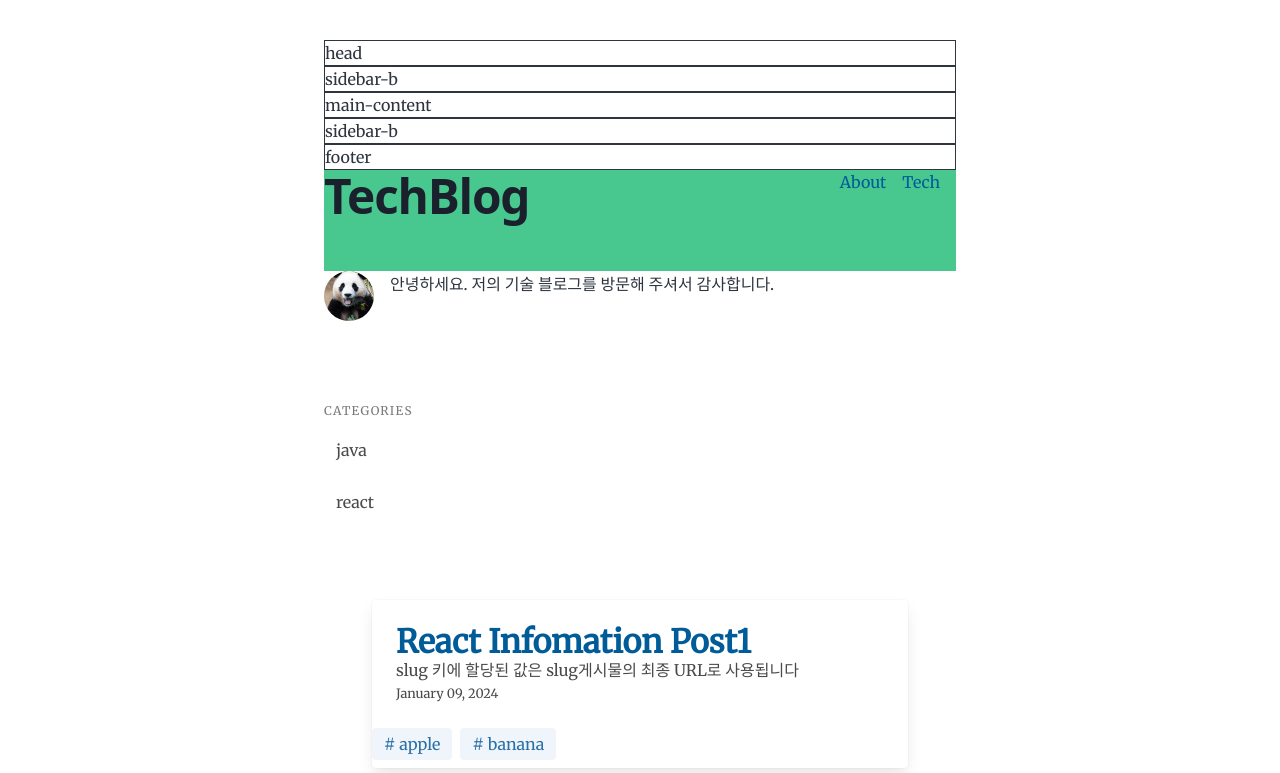
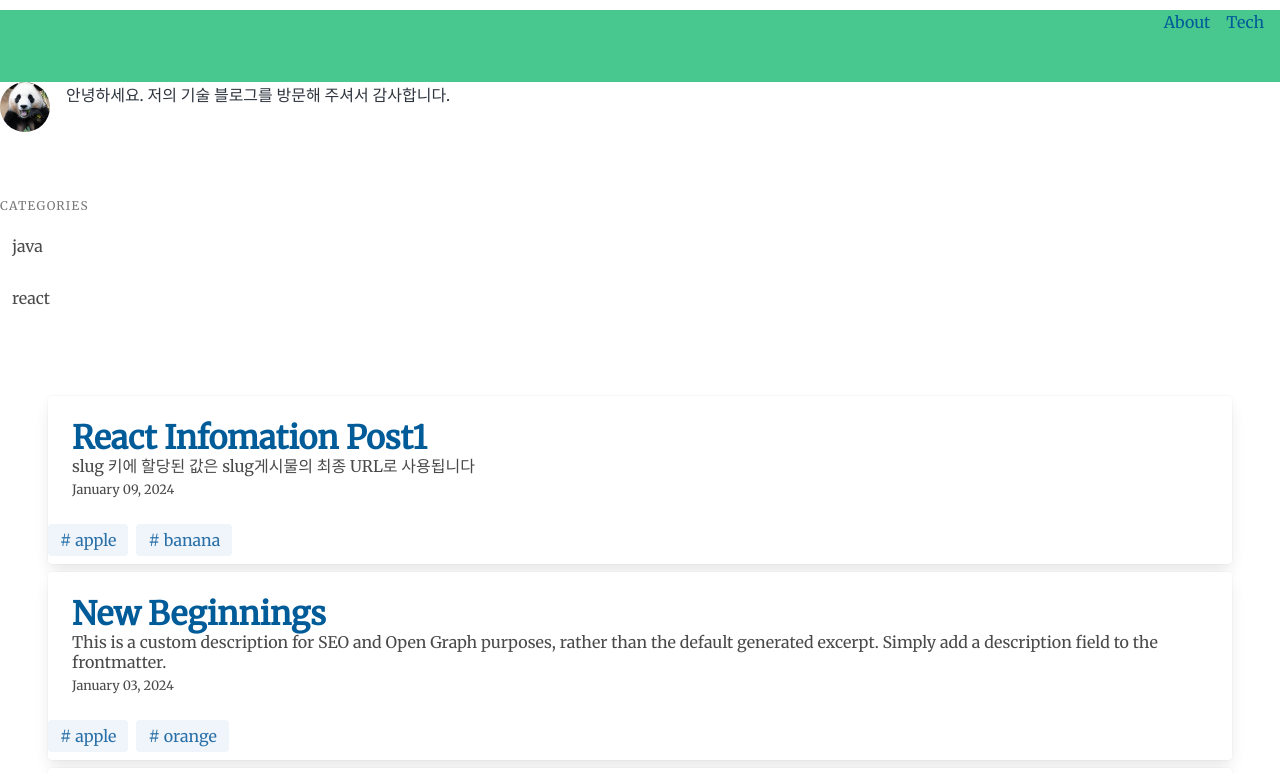
Before and after one commit to Bang04/Bang04.github.io, a Gatsby site: page / in a window 1280 px wide. Shown: the top 773 px of the page. Built offline with nearby package versions, Linux system fonts and the light colour scheme; Gatsby itself is replaced by a stand-in of ours.

Commit message:
feat : layout 변경

```diff
--- a/src/components/layout.js
+++ b/src/components/layout.js
@@ -1,16 +1,10 @@
 import * as React from "react"
 import { Link  } from "gatsby"
 import { Helmet } from "react-helmet"
-import classes from './layout.module.css';
+import * as Classes from './layout.module.css';
 
-
-const ListLink = props => (
-  <li style={{ display: `inline-block`, marginRight: `1rem` }}>
-    <Link to={props.to}>{props.children}</Link>
-  </li>
-)
-
-
+import Header from "./layout/header"
+import Footer from "./layout/footer"
 
 const Layout = ({ location, title, children  }) => {
   //alert(JSON.stringify(location ));
@@ -33,39 +27,10 @@
   }
 
   return (
-    <div class="container" className="global-wrapper" data-is-root-path={isRootPath}>
-      <div className={classes.head}>head</div>
-      <div className={classes.sidebara} >sidebar-b</div>
-      <div className={classes.main}>main-content</div>
-
-      <div className={classes.sidebarb}>sidebar-b</div>
-      <div className={classes.footer}>footer</div>
-
-      <nav class="navbar is-success" role="navigation" aria-label="main navigation">
-
-      <a role="button" class="navbar-burger" aria-label="menu" aria-expanded="false">
-        <span aria-hidden="true"></span>
-        <span aria-hidden="true"></span>
-        <span aria-hidden="true"></span>
-      </a>
-
-        <header className="global-header">{header}</header>
-        <div class="navbar-menu">
-          <div class="navbar-end">
-            <ul>
-              <ListLink to="/about" class="navbar-item">About</ListLink>
-              <ListLink to="/blog" class="navbar-item">Tech</ListLink>
-            </ul>
-          </div>
-        </div>
-      </nav>
-
+    <div className={Classes.container}  data-is-root-path={isRootPath}>
+      <Header />
       <main>{children}</main>
-      <footer class="footer">
-        © {new Date().getFullYear()}, Built with
-        {` `}
-        <a href="https://www.gatsbyjs.com">Gatsby</a>
-      </footer>
+      <Footer />
     </div>
   )
 }
--- a/src/components/layout.module.css
+++ b/src/components/layout.module.css
@@ -1,23 +1,35 @@
+
+.container{
+    display: flex;
+    flex-direction:column;
+    width: 100%;
+    margin: 10px 0;
+}
+
 .head{
-    grid-area: header;
+    display: flex;
+    border: 1px solid;
+}
+.main{
+    display: flex;
+    border: 1px solid;
+}
+.main .content{
+   flex: 1 auto;
+
+   border: 1px solid;
+}
+.main.sidebara{
+    display: inline-flex;
     border: 1px solid;
 }
 
-.sidebara{
-    grid-area: sidebar-a;
+.main.sidebarb{
+    display: inline-flex;
     border: 1px solid;
 }
 
-.sidebarb{
-    grid-area: sidebar-b;
+.footer{
+    display: flex;
     border: 1px solid;
 }
-
-.main{
-    grid-area: main;
-    border: 1px solid;
-}
-.footer{
-    grid-area: footer;
-    border: 1px solid;
-}
--- /dev/null
+++ b/src/components/layout/footer.js
@@ -0,0 +1,12 @@
+import * as React from "react"
+
+const footer = () => {
+    return (
+        <footer class="footer">
+        © {new Date().getFullYear()}, Built with
+        {` `}
+        <a href="https://www.gatsbyjs.com">Gatsby</a>
+      </footer>
+    )
+}
+export default footer
--- /dev/null
+++ b/src/components/layout/header.js
@@ -0,0 +1,30 @@
+import * as React from "react"
+import { Link  } from "gatsby"
+
+const ListLink = props => (
+    <li style={{ display: `inline-block`, marginRight: `1rem` }}>
+      <Link to={props.to}>{props.children}</Link>
+    </li>
+  )
+
+const header = () => {
+    return (
+        <nav class="navbar is-success" role="navigation" aria-label="main navigation">
+            <a role="button" class="navbar-burger" aria-label="menu" aria-expanded="false">
+            <span aria-hidden="true"></span>
+            <span aria-hidden="true"></span>
+            <span aria-hidden="true"></span>
+            </a>
+            <header className="global-header">{header}</header>
+            <div class="navbar-menu">
+                <div class="navbar-end">
+                <ul>
+                    <ListLink to="/about" class="navbar-item">About</ListLink>
+                    <ListLink to="/blog" class="navbar-item">Tech</ListLink>
+                </ul>
+                </div>
+            </div>
+        </nav>
+    )
+}
+export default header
```
Also changed, not shown: src/pages/about.js (+7 -6 lines).
